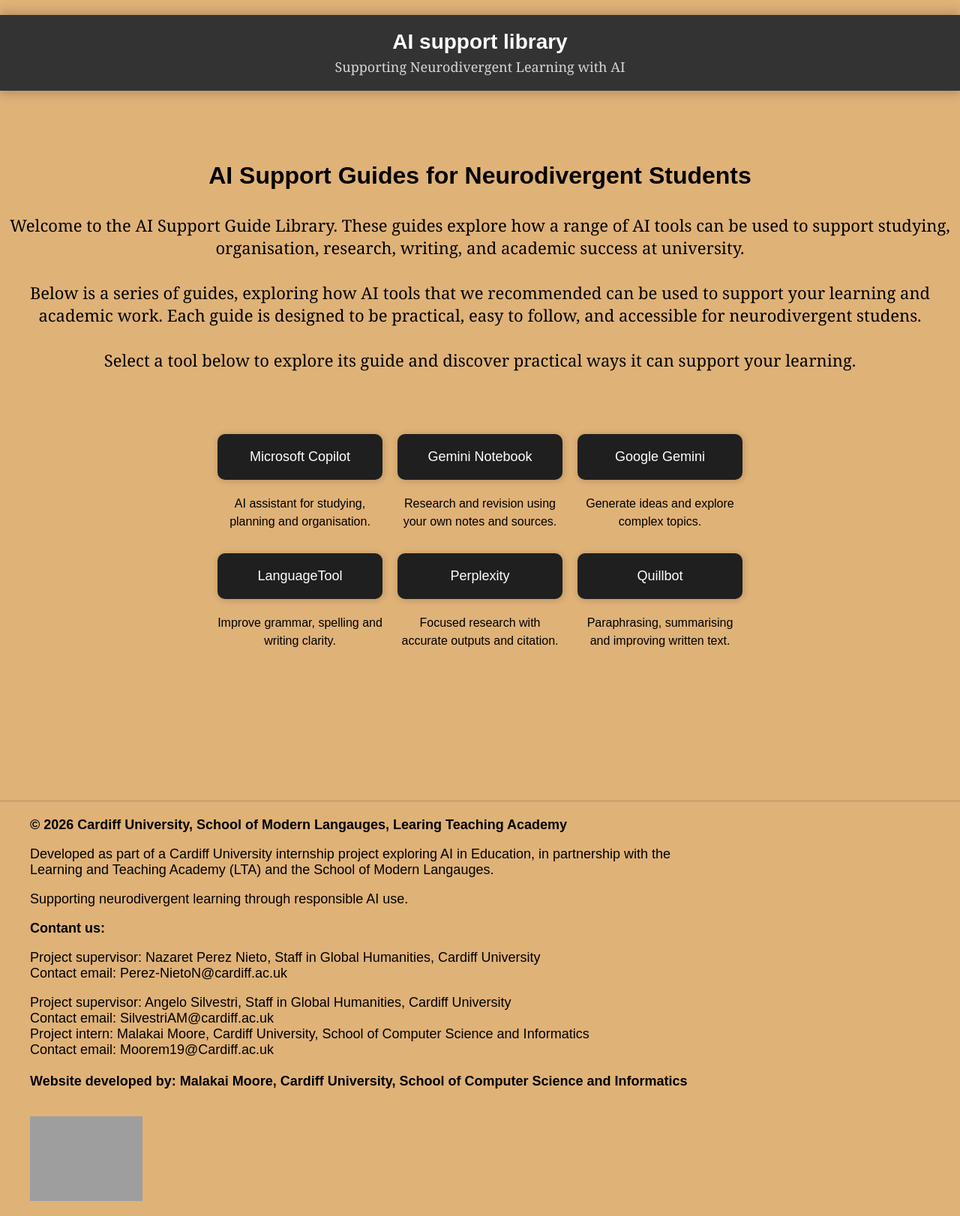
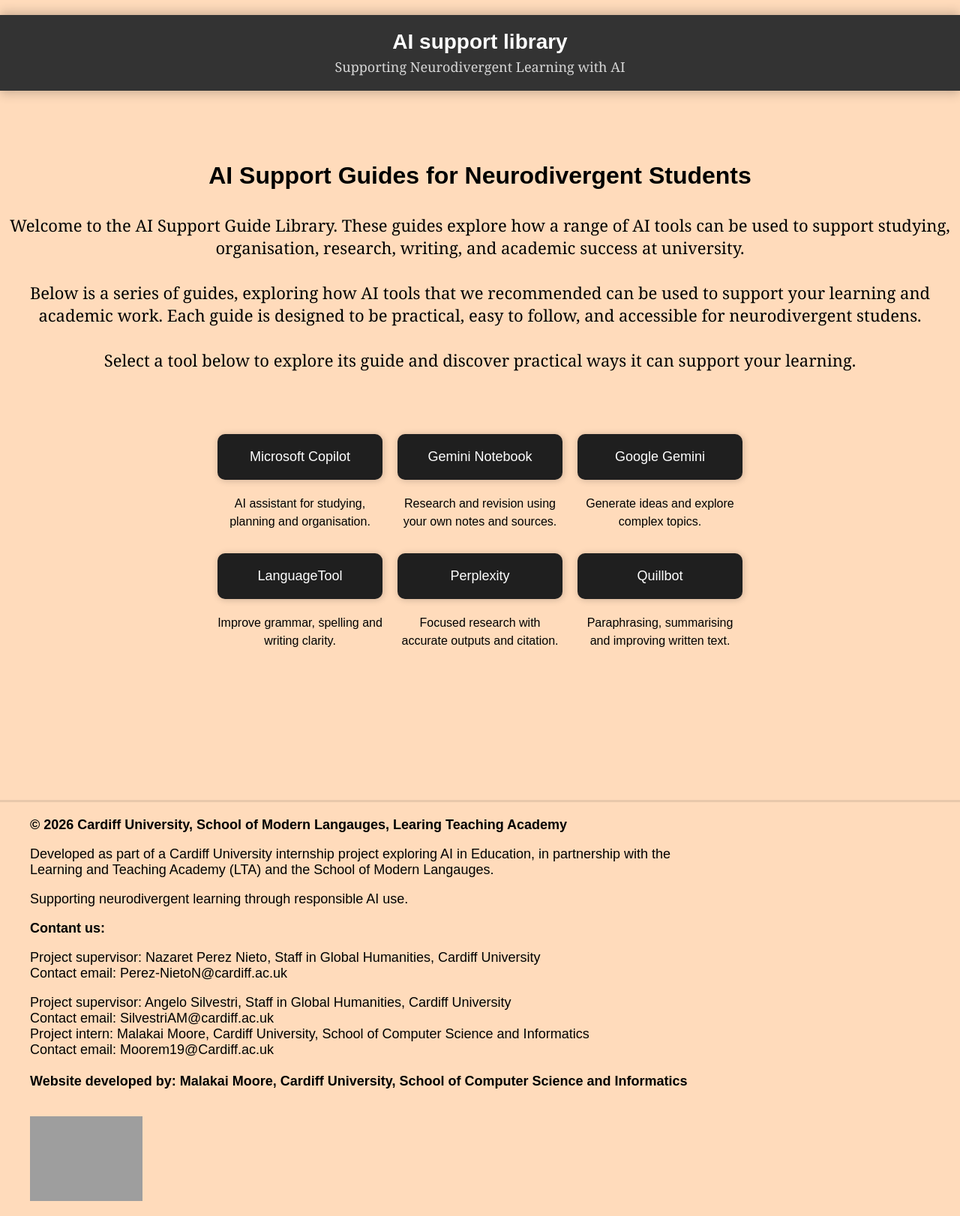
Before and after one commit to malakaitobiasmoore-tech/CULTA-internship-guides, a Django app: page / in a window 1280 px wide. Shown: the whole page at 75% size. Run offline with Django 5.2, Linux system fonts and the light colour scheme; grey boxes are pictures that could not be loaded.

Commit message:
CSS changes

```diff
--- a/guides/static/guides/style.css
+++ b/guides/static/guides/style.css
@@ -17,7 +17,7 @@ main {
 html, body {
     margin: 0;
     padding: 0;
-    background-color: #dfb278;
+    background-color: #ffdbbb;
 }
 
 h1 {
```
